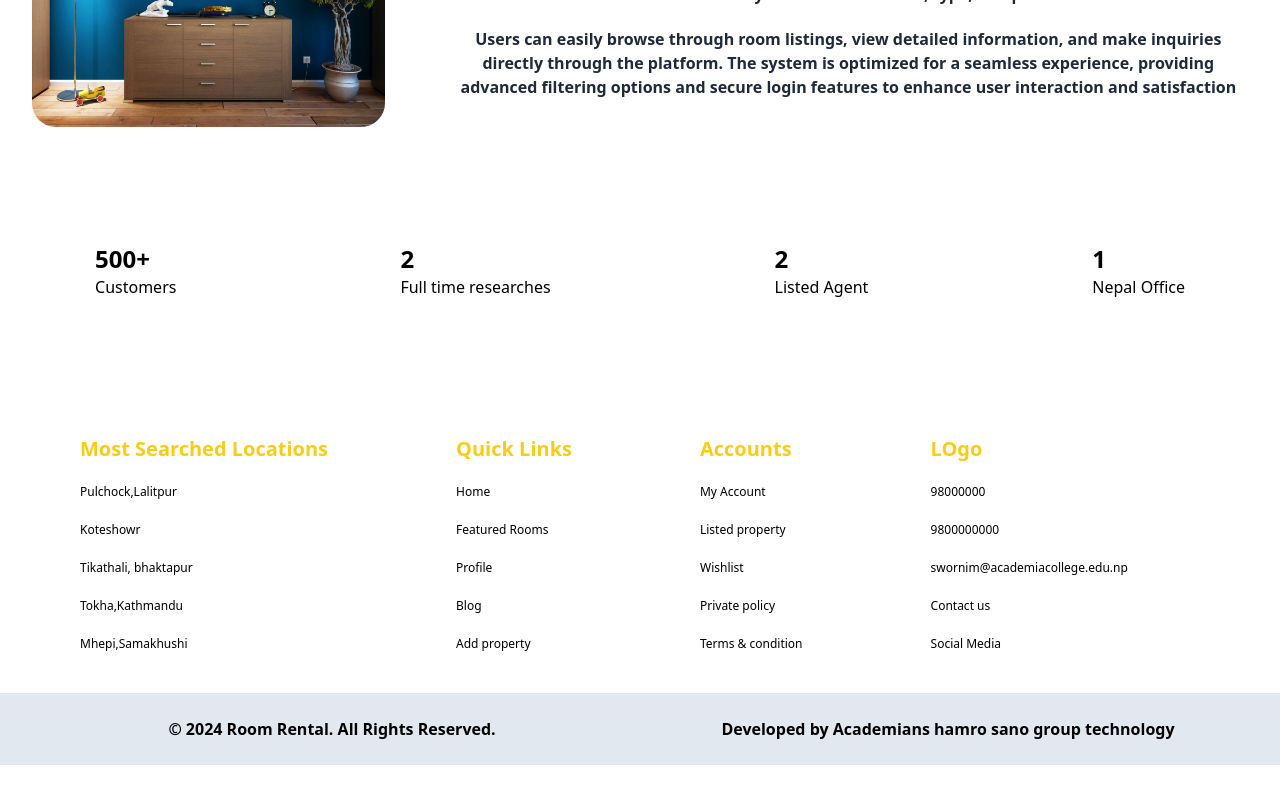
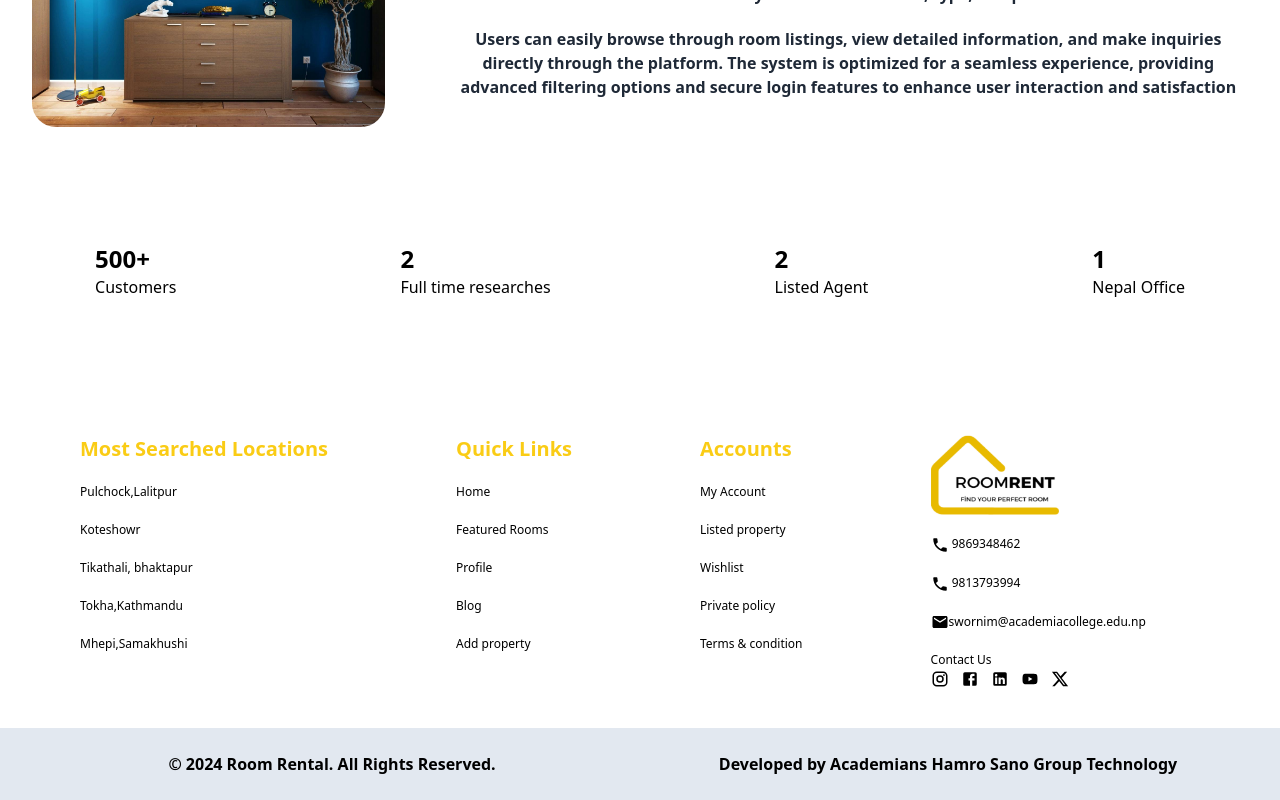
Before and after one commit to bhatta09/Room-Rental-System, a React (Vite) app: page /about in a window 1280 px wide. Shown: the part 278-1078 px from the top of the page. Before the commit the page ends 1043 px from the top, so only its background shows below. Built offline with nearby package versions, Linux system fonts and the light colour scheme.

Commit message:
WD change

```diff
--- a/src/components/Footer.jsx
+++ b/src/components/Footer.jsx
@@ -1,5 +1,12 @@
 import { Link } from "react-router-dom"
-
+import img from "../assets/image.png"
+import PhoneIcon from '@mui/icons-material/Phone';
+import EmailIcon from '@mui/icons-material/Email';
+import InstagramIcon from '@mui/icons-material/Instagram';
+import FacebookIcon from '@mui/icons-material/Facebook';
+import LinkedInIcon from '@mui/icons-material/LinkedIn';
+import YouTubeIcon from '@mui/icons-material/YouTube';
+import XIcon from '@mui/icons-material/X';
 const Footer = () => {
   return (
     <div className="mt-10">
@@ -34,19 +41,44 @@ const Footer = () => {
 
 
   <div className="text-[12px] flex flex-col gap-5">
-    <h3 className="text-xl font-bold text-yellow-400">LOgo</h3>
-    <Link>98000000</Link>
-    <Link>9800000000</Link>
-    <Link>swornim@academiacollege.edu.np</Link>
-    <Link>Contact us</Link>
-    <Link>Social Media</Link>
+ <img src={img} alt="" className="h-20 w-32"/>
+    <Link><label htmlFor="">
+                  <PhoneIcon sx={{ fontSize: 18, color: "" }} />
+                </label> 9869348462</Link>
+    <Link><label htmlFor="">
+                  <PhoneIcon sx={{ fontSize: 18, color: "" }} />
+                </label> 9813793994</Link>
+    <Link><label htmlFor="">
+    <EmailIcon sx={{ fontSize: 18, color: "" }} />
+    </label>
+    swornim@academiacollege.edu.np</Link>
+    <div>
+      <h2>Contact Us</h2>
+      <div className="flex flex-row gap-3 ">
+      <label htmlFor="">
+      <InstagramIcon sx={{ fontSize: 18, color: "" }} />
+      </label>
+      <label htmlFor="">
+      <FacebookIcon sx={{ fontSize: 18, color: "" }} />
+      </label>
+      <label htmlFor="">
+      <LinkedInIcon sx={{ fontSize: 18, color: "" }} />
+      </label>
+      <label htmlFor="">
+      <YouTubeIcon sx={{ fontSize: 18, color: "" }} />
+      </label>
+      <label htmlFor="">
+      < XIcon sx={{ fontSize: 18, color: "" }} />
+      </label>
+      </div>
+    </div>
   </div>
 </div>
 
     <footer className="p-6 bg-slate-200 text-white text-center">
       <div className="grid grid-cols-2 text-black font-semibold">
         <h3>© 2024 Room Rental. All Rights Reserved.</h3>
-        <h3>Developed by Academians hamro sano group technology</h3>
+        <h3>Developed by Academians Hamro Sano Group Technology</h3>
       </div>
     </footer>
     </div>
--- a/src/components/Profile/ChangeProfile.jsx
+++ b/src/components/Profile/ChangeProfile.jsx
@@ -1,128 +1,72 @@
+
+
 const ChangeProfile = () => {
   return (
+    <div className="flex justify-center items-center  ">
+      <div className="w-full max-w-lg  rounded-md  shadow-md p-7 ml-72">
+        <div className="flex flex-col items-center w-full gap-6">
           <div>
-      <div>
-        <div className='flex flex-col items-center w-full ml-10 p-8 gap-6'>
-          <div>
-            <h2 className='text-2xl'>Personel Details</h2>
+            <h2 className="text-2xl">Personal Details</h2>
           </div>
-            <div className='w-24 h-24 rounded-full overflow-hidden border-4 border-yellow-500'>
-              <img src="" alt="" className=' w-full h-full object-cover'/>
+          <div className="w-24 h-24 rounded-full overflow-hidden border-4 border-yellow-500">
+            <img src="" alt="" className="w-full h-full object-cover" />
           </div>
           <div>
-            <button className='rounded-md bg-yellow-400 w-24 h-10'>Add Image</button>
+            <button className="rounded-md bg-yellow-400 w-24 h-10">Add Image</button>
           </div>
         </div>
 
-          <div className='grid grid-cols-3 gap-56 ml-11'>
-            <div>
-          <label className="block text-sm font-medium text-gray-700">Full Name</label>
+
+        <div className="flex gap-10 mt-8">
+          <div className="w-1/2">
+            <label className="block text-sm font-medium text-gray-700">Username</label>
             <input
               type="text"
-           placeholder='Swornim Shresta'
-            className="w-full px-3 py-2 rounded-lg border-b-0"
+              placeholder="Your username"
+className="w-full px-3 py-2 border border-gray-300 rounded-lg focus:outline-none focus:ring focus:ring-blue-200"
             />
           </div>
 
-          <div>
+          <div className="w-1/2">
             <label className="block text-sm font-medium text-gray-700">Email</label>
             <input
-           type="text"
-           placeholder='swornim@academiacollege.edu.np'
-            className="w-full px-3 py-2 rounded-lg "
-           />
-          </div>
-
-          <div>
-          <label className="block text-sm font-medium text-gray-700">Phone Number</label>
-           <input
-           type="text"
-           placeholder='9800000000'
-            className="w-full px-3 py-2 rounded-lg "
+              type="email"
+              placeholder="Your Email"
+             className="w-full px-3 py-2 border border-gray-300 rounded-lg focus:outline-none focus:ring focus:ring-blue-200"
             />
           </div>
         </div>
 
-<div>
-<div className='flex flex-col items-center w-full ml-10 p-8 gap-6'>
-   <div className="">
-        <h2 className="text-2xl  mb-6 items-center ">Basic Property Query</h2>
+
+        <div className="flex gap-6 mt-6">
+          <div className="w-1/2">
+            <label className="block text-sm font-medium text-gray-700">Address</label>
+            <input
+              type="text"
+              placeholder="Your Address"
+className="w-full px-3 py-2 border border-gray-300 rounded-lg focus:outline-none focus:ring focus:ring-blue-200"
+            />
           </div>
-        <div className="grid grid-cols-2 gap-6 mb-6">
-          <div>
-            <label className="block text-sm font-medium text-gray-700 mb-2">
-              Who are You ?
-            </label>
-            <div className="flex items-center space-x-4">
-              <label className="flex items-center">
+
+          <div className="w-1/2">
+            <label className="block text-sm font-medium text-gray-700">Phone Number</label>
             <input
-                  type="radio"
-                  name="userType"
-                  className="form-radio "
+              type="text"
+              placeholder="New Phone Number"
+ className="w-full px-3 py-2 border border-gray-300 rounded-lg focus:outline-none focus:ring focus:ring-blue-200"
             />
-                <span className="ml-2">General User</span>
-              </label>
-              <label className="flex items-center">
-                <input
-                  type="radio"
-                  name="userType"
-                  className="form-radio "
-                />
-                <span className="ml-2">Reseller</span>
-              </label>
-              <label className="flex items-center">
-                <input
-                  type="radio"
-                  name="userType"
-                  className="form-radio "
-                />
-                <span className="ml-2">Owner</span>
-              </label>
-            </div>
-          </div>
-          <div>
-            <label className="block text-sm font-medium text-gray-700 mb-2">
-              You Own
-            </label>
-            <div className="flex items-center space-x-4">
-              <label className="flex items-center">
-                <input
-                  type="radio"
-                  name="propertyType"
-                  className="form-radio "
-                />
-                <span className="ml-2">House</span>
-              </label>
-              <label className="flex items-center">
-                <input
-                  type="radio"
-                  name="propertyType"
-                  className="form-radio "
-                />
-                <span className="ml-2">Apartments</span>
-              </label>
-              <label className="flex items-center">
-                <input
-                  type="radio"
-                  name="propertyType"
-                  className="form-radio "
-                />
-                <span className="ml-2">Commercial Building</span>
-              </label>
-            </div>
           </div>
         </div>
 
 
+        <div className="mt-6">
           <button className="w-full px-6 py-3 bg-yellow-400 text-white rounded hover:bg-yellow-600">
             Update <span className="ml-2">→</span>
           </button>
         </div>
       </div>
     </div>
-    </div>
+  );
+};
 
-  )
-}
-
-export default ChangeProfile
+export default ChangeProfile;
```
Lines whose indentation alone changed are shown as unchanged.
